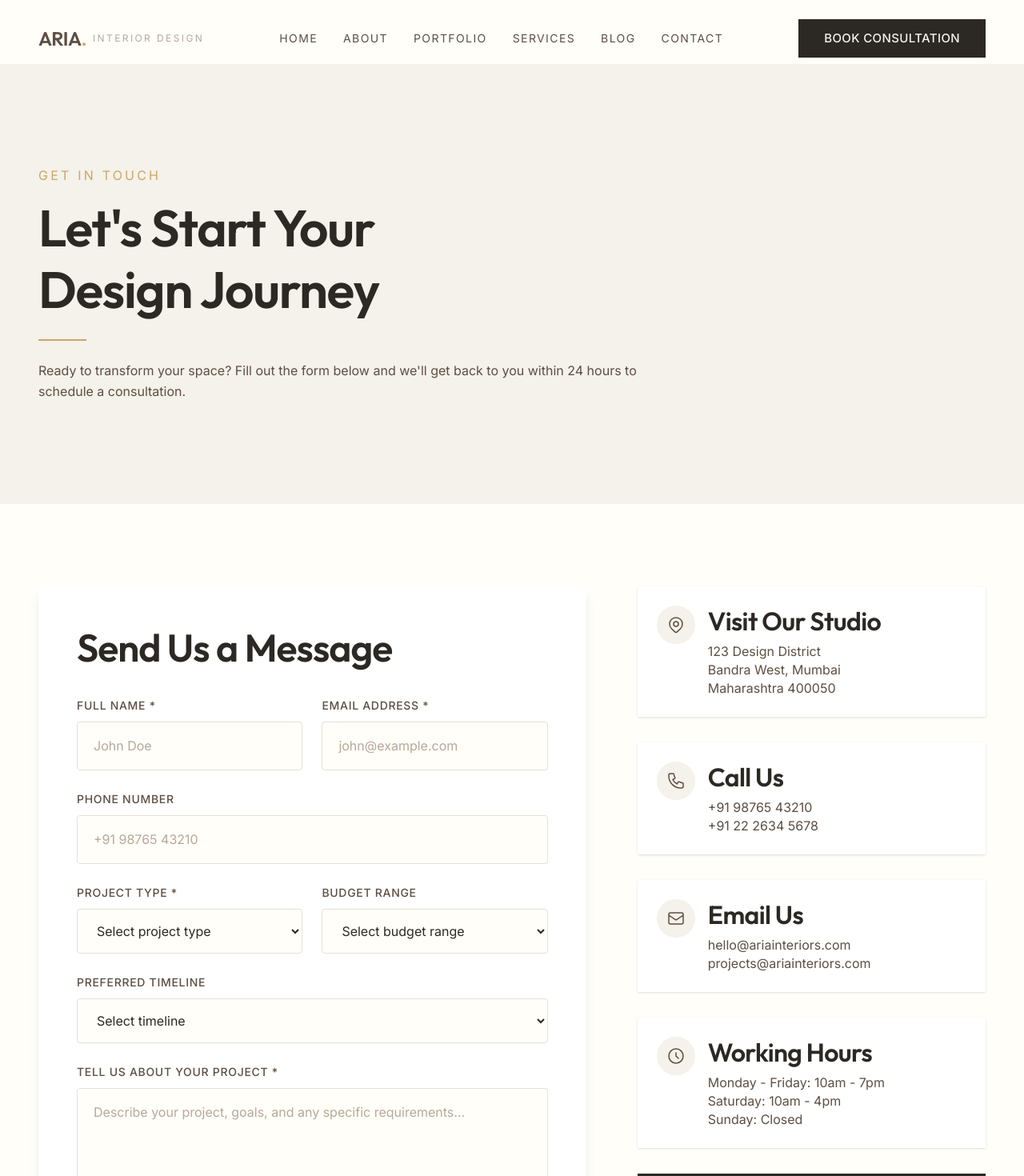
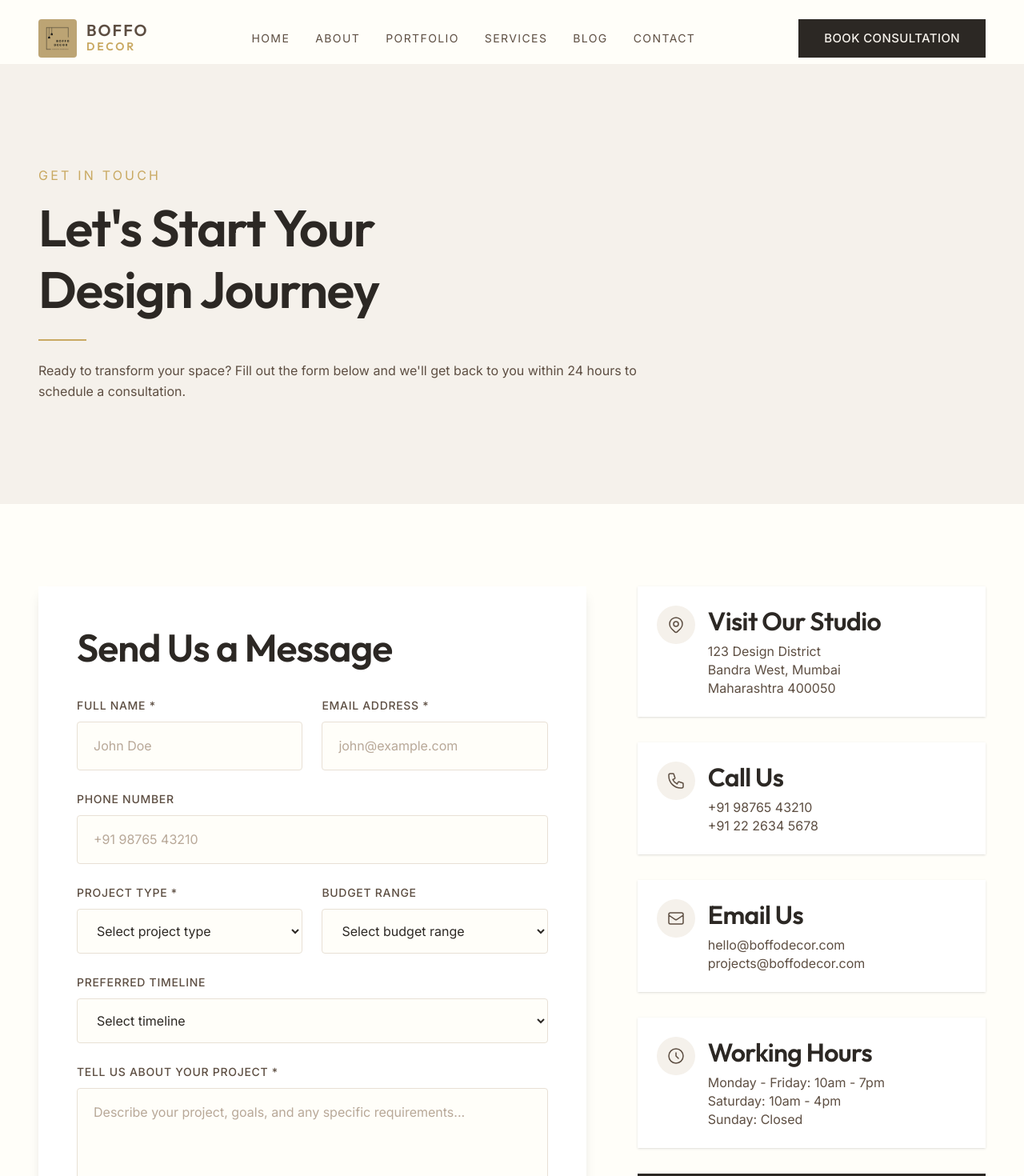
Before and after one commit to vaibhavmalviya07/interior-designer-portfolio, a Next.js app: page /contact in a window 1280 px wide. Shown: the top 1470 px of the page at 80% size. Built offline with nearby package versions, Linux system fonts and the light colour scheme.

Commit message:
feat: Rebrand to Boffo Decor and fix About page structure

```diff
--- a/src/app/about/page.jsx
+++ b/src/app/about/page.jsx
@@ -2,15 +2,15 @@ import Image from 'next/image';
 import Link from 'next/link';
 
 export const metadata = {
-    title: 'About | Aria Interiors',
-    description: 'Learn about Aria Interiors - our design philosophy, experience, and commitment to creating extraordinary spaces.',
+    title: 'About | Boffo Decor',
+    description: 'Learn about Boffo Decor - our design philosophy, experience, and commitment to creating extraordinary spaces.',
 };
 
 // Experience Timeline Data
 const timeline = [
     {
         year: '2012',
-        title: 'Founded Aria Interiors',
+        title: 'Founded Boffo Decor',
         description: 'Started with a vision to transform residential spaces into personalized sanctuaries.',
     },
     {
@@ -130,19 +130,17 @@ export default function AboutPage() {
                             <p className="text-sm uppercase tracking-[0.2em] text-[var(--color-gold)] mb-4">
                                 Meet the Founder
                             </p>
-                            <h2 className="font-[family-name:var(--font-heading)] text-[var(--color-charcoal)] mb-6">
-                                Aria Kapoor
+                            <h2 className="font-[family-name:var(--font-heading)] text-[var(--color-charcoal)] mb-2">
+                                Principal Designer
                             </h2>
+                            <h4 className="font-[family-name:var(--font-heading)] text-[var(--color-charcoal)] mb-6">
+                                Founder
+                            </h4>
                             <div className="divider" />
-                            <p className="text-[var(--color-walnut)] mb-6 leading-relaxed">
-                                With a Master's degree in Interior Architecture from the prestigious
-                                National Institute of Design and over 12 years of experience, I founded
-                                Aria Interiors with a simple belief: everyone deserves a space that
-                                reflects their unique story.
-                            </p>
-                            <p className="text-[var(--color-walnut)] mb-6 leading-relaxed">
-                                My design journey has taken me from traditional Indian aesthetics to
-                                contemporary minimalism, and I've learned that the most beautiful spaces
+                            <p className="text-[var(--color-taupe)] mb-6 leading-relaxed">
+                                Founded in 2015, Boffo Decor started with a simple belief: everyone deserves a space that
+                                reflects their unique story. Our design journey has taken us from traditional Indian aesthetics to
+                                contemporary minimalism, and we've learned that the most beautiful spaces
                                 are those that seamlessly blend functionality with personal expression.
                             </p>
                             <p className="text-[var(--color-walnut)] mb-8 leading-relaxed">
@@ -155,7 +153,7 @@ export default function AboutPage() {
                             <div className="flex items-center gap-4">
                                 <div className="w-16 h-[2px] bg-[var(--color-gold)]" />
                                 <span className="text-xl font-[family-name:var(--font-heading)] text-[var(--color-charcoal)] italic">
-                                    Aria Kapoor
+                                    Founder
                                 </span>
                             </div>
                         </div>
--- a/src/app/contact/page.jsx
+++ b/src/app/contact/page.jsx
@@ -32,8 +32,8 @@ const contactInfo = [
             </svg>
         ),
         title: 'Email Us',
-        details: ['hello@ariainteriors.com', 'projects@ariainteriors.com'],
-        links: ['mailto:hello@ariainteriors.com', 'mailto:projects@ariainteriors.com'],
+        details: ['hello@boffodecor.com', 'projects@boffodecor.com'],
+        links: ['mailto:hello@boffodecor.com', 'mailto:projects@boffodecor.com'],
     },
     {
         icon: (
--- a/src/app/layout.jsx
+++ b/src/app/layout.jsx
@@ -16,21 +16,21 @@ const outfit = Outfit({
 });
 
 export const metadata = {
-    title: "Aria Interiors | Premium Interior Design",
-    description: "Transform your space with Aria Interiors. We create sophisticated, timeless interiors for high-end residential and commercial clients. Book a consultation today.",
+    title: "Boffo Decor | Premium Interior Design",
+    description: "Transform your space with Boffo Decor. We create sophisticated, timeless interiors for high-end residential and commercial clients. Book a consultation today.",
     keywords: ["interior design", "luxury interiors", "residential design", "commercial design", "interior decorator", "home design"],
-    authors: [{ name: "Aria Interiors" }],
+    authors: [{ name: "Boffo Decor" }],
     openGraph: {
-        title: "Aria Interiors | Premium Interior Design",
-        description: "Transform your space with Aria Interiors. We create sophisticated, timeless interiors for high-end residential and commercial clients.",
+        title: "Boffo Decor | Premium Interior Design",
+        description: "Transform your space with Boffo Decor. We create sophisticated, timeless interiors for high-end residential and commercial clients.",
         type: "website",
         locale: "en_IN",
-        siteName: "Aria Interiors",
+        siteName: "Boffo Decor",
     },
     twitter: {
         card: "summary_large_image",
-        title: "Aria Interiors | Premium Interior Design",
-        description: "Transform your space with Aria Interiors. We create sophisticated, timeless interiors.",
+        title: "Boffo Decor | Premium Interior Design",
+        description: "Transform your space with Boffo Decor. We create sophisticated, timeless interiors.",
     },
     robots: {
         index: true,
--- a/src/app/page.jsx
+++ b/src/app/page.jsx
@@ -270,7 +270,7 @@ export default function Home() {
                             <path d="M14.017 21v-7.391c0-5.704 3.731-9.57 8.983-10.609l.995 2.151c-2.432.917-3.995 3.638-3.995 5.849h4v10h-9.983zm-14.017 0v-7.391c0-5.704 3.748-9.57 9-10.609l.996 2.151c-2.433.917-3.996 3.638-3.996 5.849h3.983v10h-9.983z" />
                         </svg>
                         <blockquote className="text-2xl md:text-3xl font-[family-name:var(--font-heading)] font-light leading-relaxed mb-8">
-                            "Working with Aria Interiors was an absolute pleasure. They transformed our house
+                            "Working with Boffo Decor was an absolute pleasure. They transformed our house
                             into a home that perfectly reflects our personality while exceeding our expectations
                             in every way."
                         </blockquote>
--- a/src/components/Footer.jsx
+++ b/src/components/Footer.jsx
@@ -67,8 +67,9 @@ export default function Footer() {
                     {/* Brand Column */}
                     <div className="lg:col-span-1">
                         <Link href="/" className="inline-block mb-6">
-                            <span className="text-3xl font-semibold tracking-tight font-[family-name:var(--font-heading)]">
-                                ARIA<span className="text-[var(--color-gold)]">.</span>
+                            <span className="text-2xl font-semibold tracking-tight font-[family-name:var(--font-heading)] flex flex-col leading-none">
+                                <span className="text-[var(--color-walnut)] tracking-widest">BOFFO</span>
+                                <span className="text-[var(--color-gold)] text-sm tracking-[0.2em]">DECOR</span>
                             </span>
                         </Link>
                         <p className="text-[var(--color-taupe)] mb-6 leading-relaxed">
@@ -148,8 +149,8 @@ export default function Footer() {
                             </p>
                             <p>
                                 <span className="block text-[var(--color-cream)] font-medium">Email</span>
-                                <a href="mailto:hello@ariainteriors.com" className="hover:text-[var(--color-gold)] transition-colors">
-                                    hello@ariainteriors.com
+                                <a href="mailto:hello@boffodecor.com" className="hover:text-[var(--color-gold)] transition-colors">
+                                    hello@boffodecor.com
                                 </a>
                             </p>
                         </div>
@@ -161,7 +162,7 @@ export default function Footer() {
             <div className="border-t border-[var(--color-walnut)]">
                 <div className="container-custom py-6 flex flex-col md:flex-row items-center justify-between gap-4">
                     <p className="text-sm text-[var(--color-taupe)]">
-                        © {currentYear} Aria Interiors. All rights reserved.
+                        © {currentYear} Boffo Decor. All rights reserved.
                     </p>
                     <div className="flex items-center gap-6 text-sm text-[var(--color-taupe)]">
                         <Link href="/privacy" className="hover:text-[var(--color-cream)] transition-colors">
--- a/src/components/Header.jsx
+++ b/src/components/Header.jsx
@@ -34,13 +34,17 @@ export default function Header() {
         >
             <nav className="container-custom flex items-center justify-between">
                 {/* Logo */}
-                <Link href="/" className="flex items-center gap-2 group">
-                    <span className="text-2xl font-semibold tracking-tight font-[family-name:var(--font-heading)]">
-                        <span className="text-[var(--color-walnut)]">ARIA</span>
-                        <span className="text-[var(--color-gold)]">.</span>
-                    </span>
-                    <span className="text-xs text-[var(--color-taupe)] uppercase tracking-[0.2em] hidden sm:block">
-                        Interior Design
+                <Link href="/" className="flex items-center gap-3 group">
+                    <div className="relative w-12 h-12 overflow-hidden rounded-sm">
+                        <img
+                            src="/logo.jpg"
+                            alt="Boffo Decor Logo"
+                            className="w-full h-full object-cover"
+                        />
+                    </div>
+                    <span className="text-xl font-semibold tracking-tight font-[family-name:var(--font-heading)] flex flex-col leading-none">
+                        <span className="text-[var(--color-walnut)] tracking-widest">BOFFO</span>
+                        <span className="text-[var(--color-gold)] text-sm tracking-[0.2em]">DECOR</span>
                     </span>
                 </Link>
 
```
Also changed, not shown: public/logo.jpg (added), 1 other file (tests, documents, lock files or other folders).
